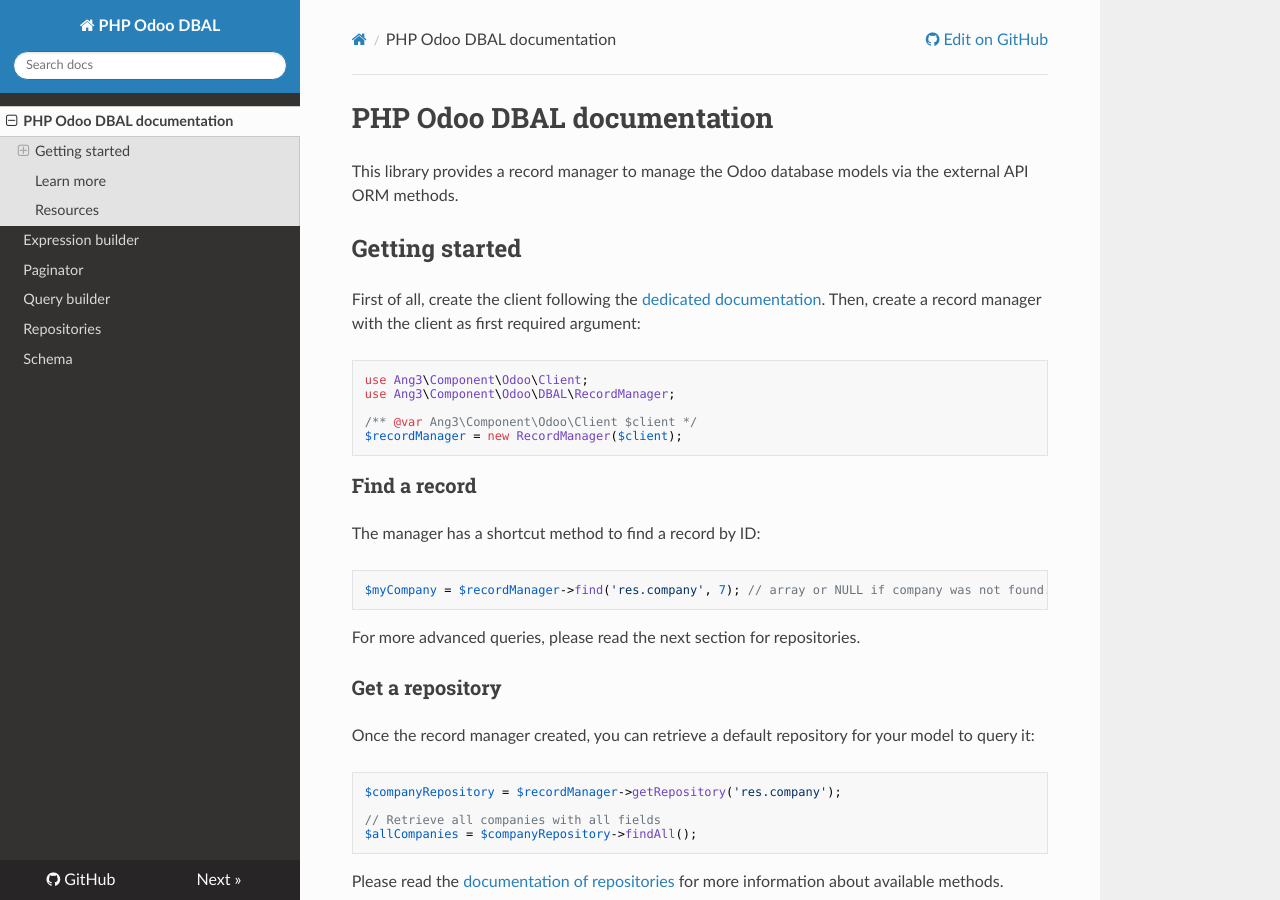
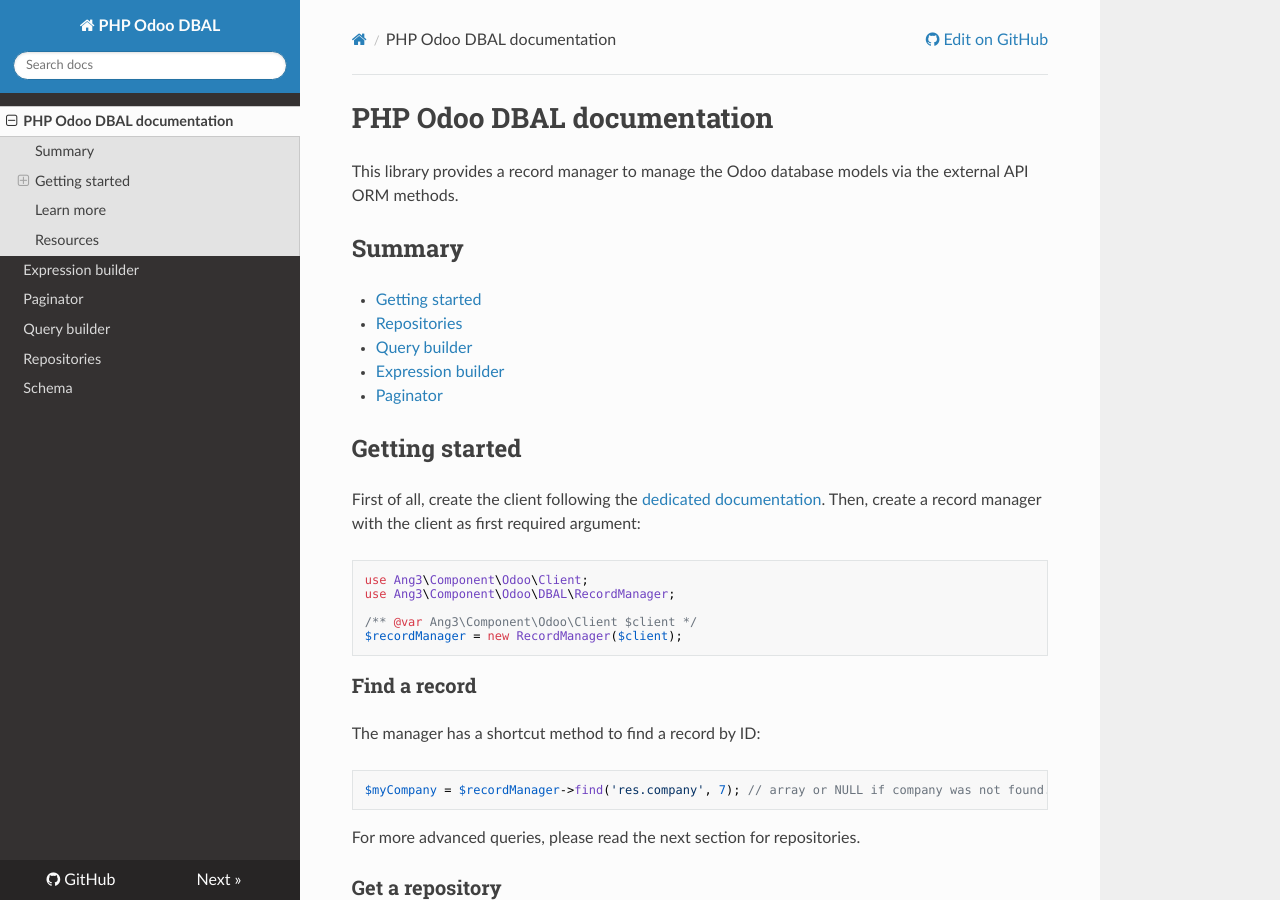
Before and after one commit to Ang3/php-odoo-dbal, an MkDocs documentation site: the page built from docs/index.md, in a window 1280 px wide and 900 px high. Built offline with MkDocs 1.6.1, drawn with Linux system fonts in a browser that asks for light colours; nearby versions of some CDN libraries.

Commit message:
Update index.md

```diff
--- a/docs/index.md
+++ b/docs/index.md
@@ -2,6 +2,15 @@ PHP Odoo DBAL documentation
 ===========================
 
 This library provides a record manager to manage the Odoo database models via the external API ORM methods.
+
+Summary
+-------
+
+- [Getting started](#getting-started)
+- [Repositories](./repositories.md)
+- [Query builder](./query_builder.md)
+  - [Expression builder](./expression_builder.md)
+- [Paginator](./paginator.md)
 
 Getting started
 ---------------
```
